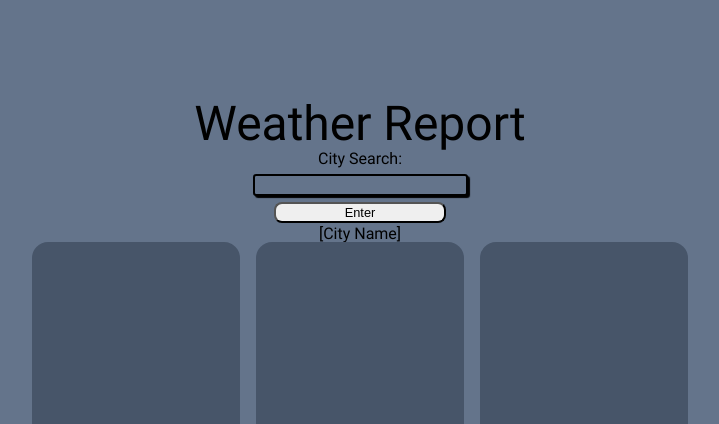
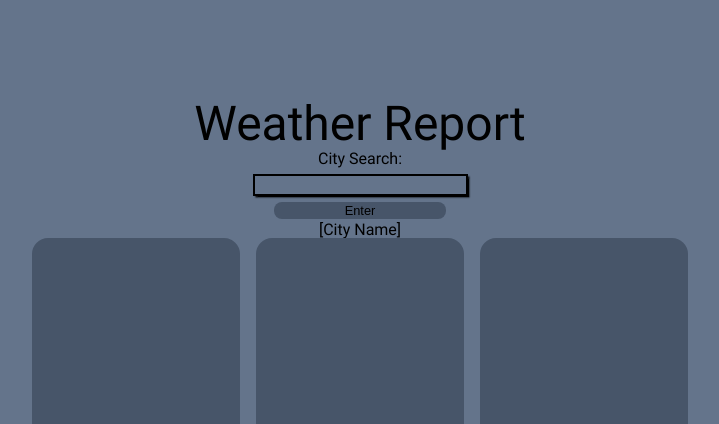
Before and after one commit to BlueVelocity/cloud-watch, a plain HTML site: page index.html in a window 1280 px wide. Shown: the top 424 px of the page, without its empty margins (280-999 px from the left). Drawn offline with Linux system fonts and the light colour scheme; files whose address does not match are found by name.

Commit message:
Edit enter button styling and shrink forecast widget borders

```diff
--- a/style.css
+++ b/style.css
@@ -90,18 +90,24 @@ input {
   text-align: center;
   background-color: #64748b;
   border: black solid 2px;
-  border-radius: 0.2rem;
-  box-shadow: black 2px 2px 1px;
+  box-shadow: black 0.1rem 0.1rem 0.1rem;
 }
 
 button {
   width: 80%;
   font-size: 0.8rem;
   border-radius: 0.5rem;
+  background-color: #475569;
+  border: none;
 }
 
 button:hover {
   cursor: pointer;
+}
+
+button:active {
+  background-color: transparent;
+  outline: solid black 1px
 }
 
 .search {
@@ -126,7 +132,7 @@ button:hover {
 .forecast > * {
   background-color: #475569;
   border-radius: 1rem;
-  padding: 1rem;
+  padding: 10px;
 }
 
 .forecast img {
```
